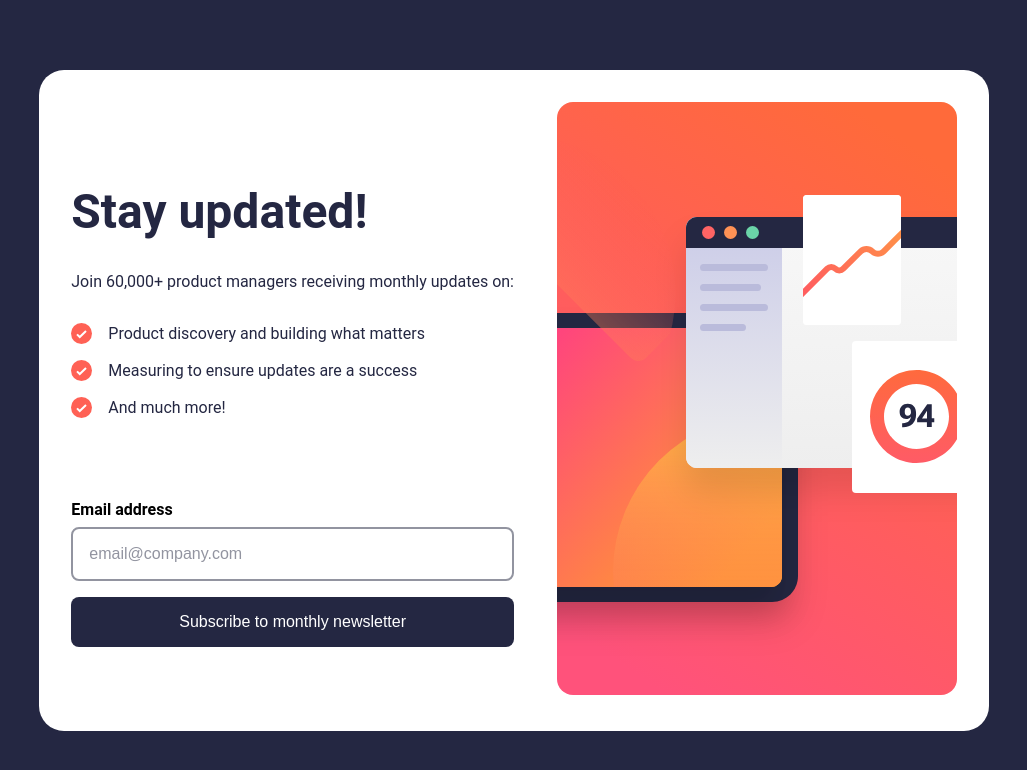
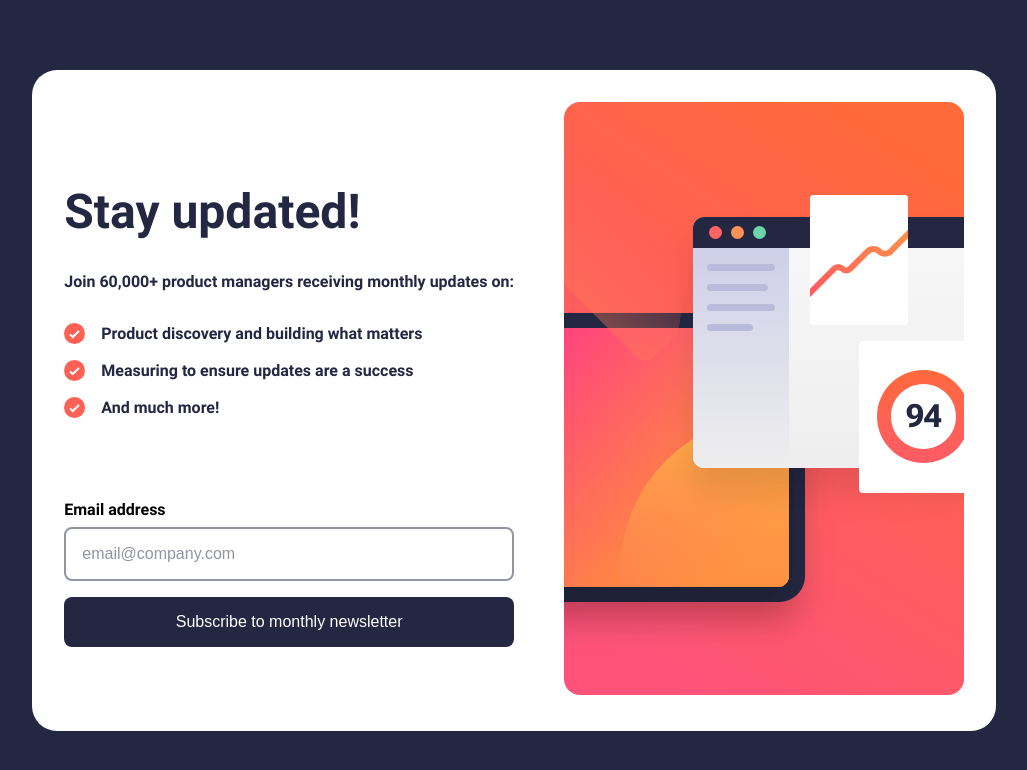
Before and after one commit to fercael/newsletter-signup, a React (Vite) app: page / in a window 1280 px wide. Shown: the top 770 px of the page, without its empty margins (126-1153 px from the left). Built offline with nearby package versions, Linux system fonts and the light colour scheme.

Commit message:
fix: consertar a importacao da fonte.

```diff
--- a/src/globalStyles.css
+++ b/src/globalStyles.css
@@ -1,10 +1,10 @@
 @font-face {
   font-family: 'Roboto';
-  src: local('Roboto-Regular') url('./assets/fonts/Roboto-Regular.ttf') format('.ttf');
+  src: local('Roboto-Regular'), url('./assets/fonts/Roboto-Regular.ttf') format('.ttf');
 }
 @font-face {
   font-family: 'Roboto';
-  src: local('Roboto-Bold') url('./assets/fonts/Roboto-Bold.ttf') format('.ttf');
+  src: local('Roboto-Bold'), url('./assets/fonts/Roboto-Bold.ttf') format('.ttf');
 }
 
 *{
@@ -16,6 +16,7 @@
 :root {
   font-family: 'Roboto', sans-serif;
   font-size: 16px;
+  font-weight: 400;
 
   width: 100vw;
   height: 100vh;
```
